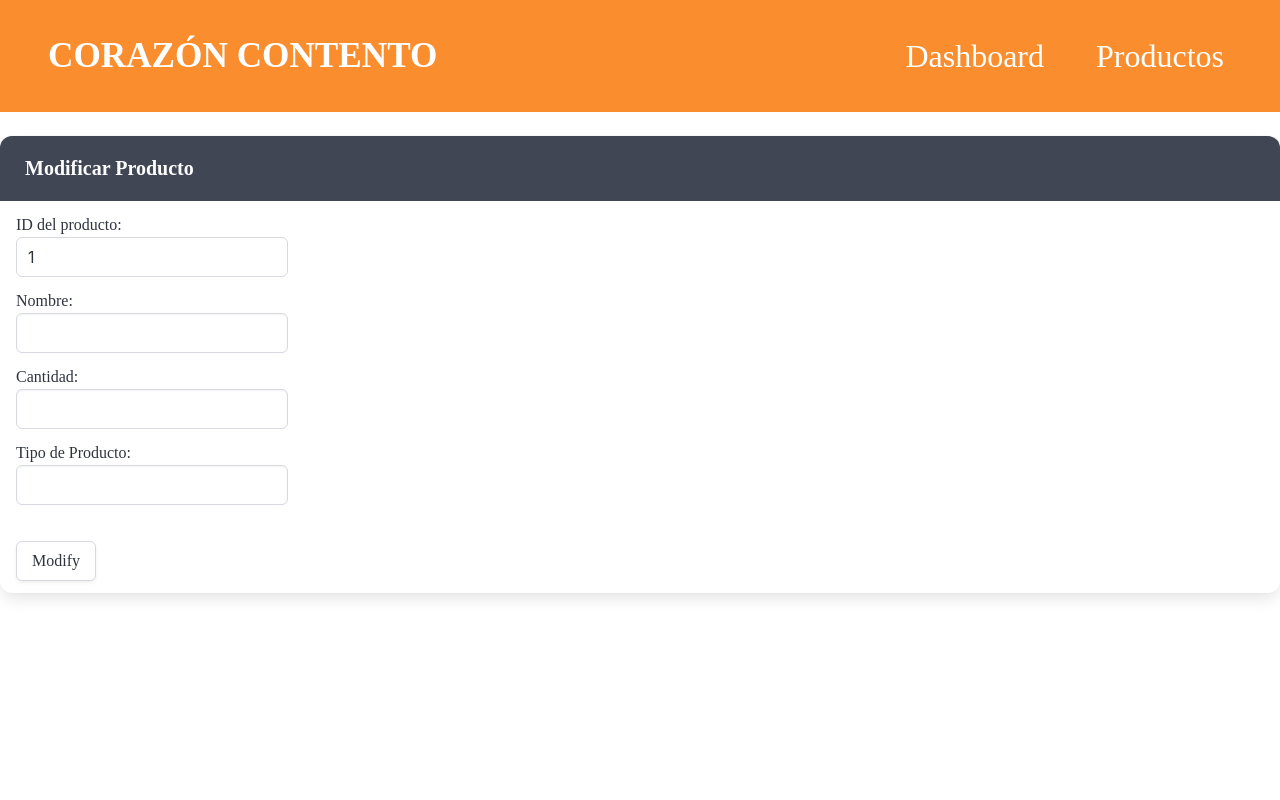
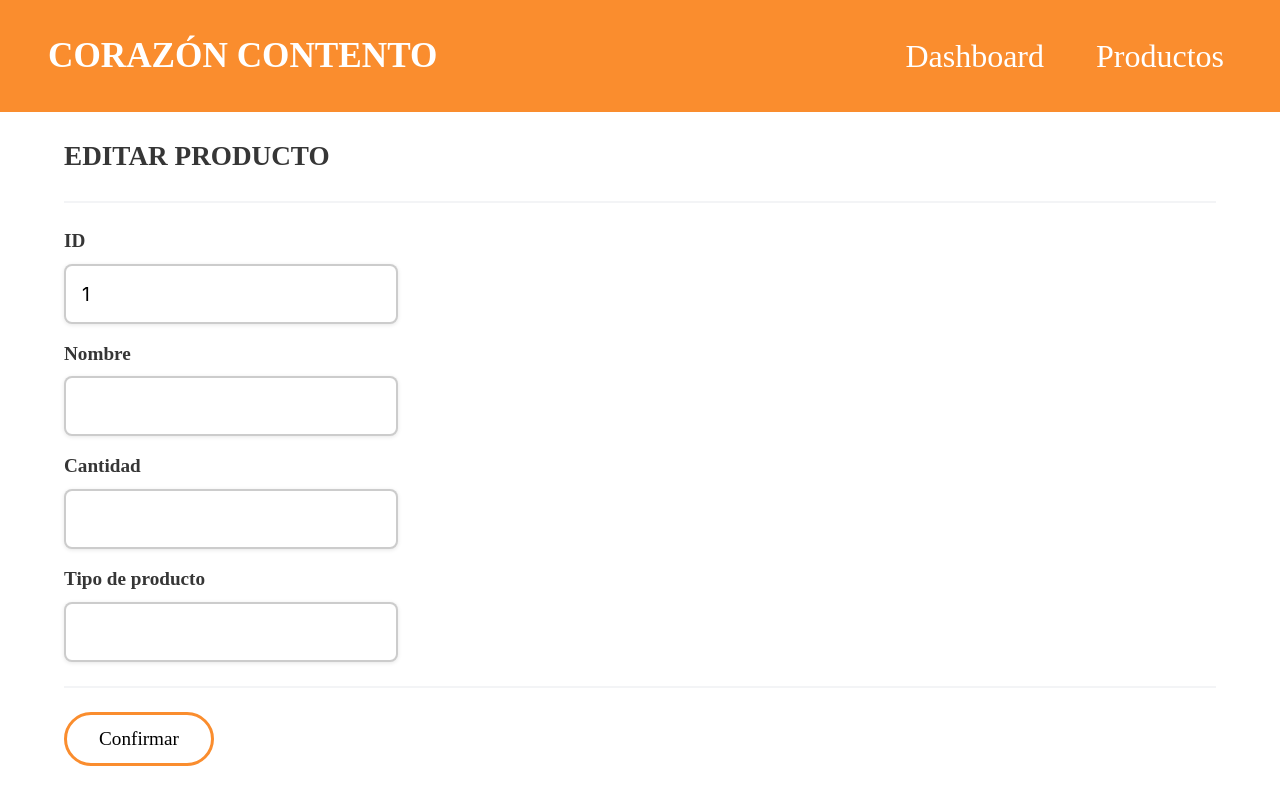
Before and after one commit to marianacarhol/sisweb-app, a React (Vite) app in the folder sisweb-frontend/: page /modifyproduct/1 in a window 1280 px wide. Built offline with nearby package versions, Linux system fonts and the light colour scheme; no server answers.

Commit message:
añadí css a modify page. añadi data a area chart

```diff
--- a/sisweb-frontend/package.json
+++ b/sisweb-frontend/package.json
@@ -18,6 +18,7 @@
     "@types/react-router": "^5.1.20",
     "@types/react-router-dom": "^5.3.3",
     "axios": "^1.8.4",
+    "bootstrap": "^5.3.5",
     "bulma": "^1.0.3",
     "cors": "^2.8.5",
     "react": "^19.0.0",
--- a/sisweb-frontend/src/components/SimpleAreaChart.tsx
+++ b/sisweb-frontend/src/components/SimpleAreaChart.tsx
@@ -29,14 +29,24 @@ export default class Example1 extends PureComponent<Props> {
   static demoUrl = 'https://codesandbox.io/p/sandbox/simple-area-chart-4y9cnl';
 
   render() {
-    const processedData = groupDonationsByDay(this.props.data);
+    const testData = [...this.props.data];
+
+    // Donación de prueba con fecha diferente
+    testData.push({
+      id: 999,
+      cantidad: 100,
+      updatedAt: new Date('2025-06-18T12:00:00Z'),
+      personId: 1,
+      productId: 1,
+    });
+    const processedData = groupDonationsByDay(testData);
 
     return (
       <ResponsiveContainer width="100%" height={400}>
         <AreaChart
           width={500}
           height={400}
-          data={processedData} // Usamos los datos agrupados por año, mes y día
+          data={processedData}
           margin={{
             top: 10,
             right: 30,
@@ -45,7 +55,7 @@ export default class Example1 extends PureComponent<Props> {
           }}
         >
           <CartesianGrid strokeDasharray="3 3" />
-          <XAxis dataKey="yearMonthDay" /> {/* Mostramos el eje X como Año-Mes-Día */}
+          <XAxis dataKey="yearMonthDay" />
           <YAxis />
           <Tooltip />
           <Area type="monotone" dataKey="cantidad" stroke="#8884d8" fill="#8884d8" />
--- /dev/null
+++ b/sisweb-frontend/src/pages/ModifyPage.css
@@ -0,0 +1,30 @@
+.modify-title {
+    font-size: 1.7rem;
+    font-weight: bold;
+    margin-bottom: 1.5rem;
+    margin-top: 1.5rem;
+  }
+
+  .modify-label {
+    font-size: 1.2rem;
+    font-weight: bold;
+    margin-bottom: 0.5rem;
+    display: block;
+  }
+
+  .modify-input {
+    font-size: 1.2rem;
+    padding: 1rem;
+    border: 2px solid rgba(0, 0, 0, 0.2);
+    border-radius: 0.5rem;
+    box-shadow: 0 1px 4px rgba(0, 0, 0, 0.1);
+  }
+
+  .modify-button {
+    font-size: 1.2rem;
+    padding: 0.8rem 2rem;
+    border-radius: 40px;
+    border: 3px solid #fa8d2e;
+    color: #000;
+    background-color: #fff;
+  }
--- a/sisweb-frontend/src/pages/ModifyPage.tsx
+++ b/sisweb-frontend/src/pages/ModifyPage.tsx
@@ -1,6 +1,7 @@
 import { useState, useEffect } from "react";
 import { useParams } from "react-router-dom";
 import { updateProduct, getProductById } from "../api/ProductAPI";
+import "./ModifyPage.css"; // <-- Asegúrate de importar el CSS
 
 const ModifyPage = () => {
   const { id } = useParams();
@@ -12,7 +13,6 @@ const ModifyPage = () => {
 
   useEffect(() => {
     if (!numericId) return;
-
     getProductById(numericId).then((product) => {
       if (product) {
         setNombre(product.nombre);
@@ -26,7 +26,6 @@ const ModifyPage = () => {
 
   const handleModify = () => {
     if (!numericId) return alert("ID inválido");
-
     if (confirm("¿Modificar producto?")) {
       updateProduct(
         numericId,
@@ -38,55 +37,68 @@ const ModifyPage = () => {
   };
 
   return (
-    <nav className="panel">
-      <div className="panel-heading">Modificar Producto</div>
-      <div className="panel-block">
-        <div className="field is-group">
+    <div className="container mt-5" style={{ fontFamily: "'Lusitana', serif" }}>
+      <div className="row">
+        <main className="col-10 offset-1">
+          <h1 className="modify-title">EDITAR PRODUCTO</h1>
+          <hr />
 
-          <div className="field">
-            <div>ID del producto:</div>
-            <input className="input" type="number" value={numericId} readOnly />
+          <form className="mb-5">
+            <div className="mb-4">
+              <label className="modify-label">ID</label>
+              <input
+                type="text"
+                className="form-control modify-input"
+                value={numericId}
+                readOnly
+              />
             </div>
 
-          <div className="field">
-            <div>Nombre:</div>
+            <div className="mb-4">
+              <label className="modify-label">Nombre</label>
               <input
-              className="input"
                 type="text"
+                className="form-control modify-input"
                 value={nombre}
                 onChange={(e) => setNombre(e.target.value)}
               />
             </div>
 
-          <div className="field">
-            <div>Cantidad:</div>
+            <div className="mb-4">
+              <label className="modify-label">Cantidad</label>
               <input
-              className="input"
                 type="number"
+                className="form-control modify-input"
                 value={cantidad}
                 onChange={(e) => setCantidad(e.target.value)}
               />
             </div>
 
-          <div className="field">
-            <div>Tipo de Producto:</div>
+            <div className="mb-4">
+              <label className="modify-label">Tipo de producto</label>
               <input
-              className="input"
                 type="number"
+                className="form-control modify-input"
                 value={productTypeId}
                 onChange={(e) => setTipoProducto(e.target.value)}
               />
             </div>
 
-          <div>
-            <button className="button mt-5" onClick={handleModify}>
-              Modify
+            <hr />
+
+            <div className="d-flex justify-content-end">
+              <button
+                type="button"
+                onClick={handleModify}
+                className="modify-button"
+              >
+                Confirmar
               </button>
             </div>
-
+          </form>
+        </main>
       </div>
     </div>
-    </nav>
   );
 };
 
```
Also changed, not shown: 3 other files (tests, documents, lock files or other folders). Lines whose indentation alone changed are shown as unchanged.
